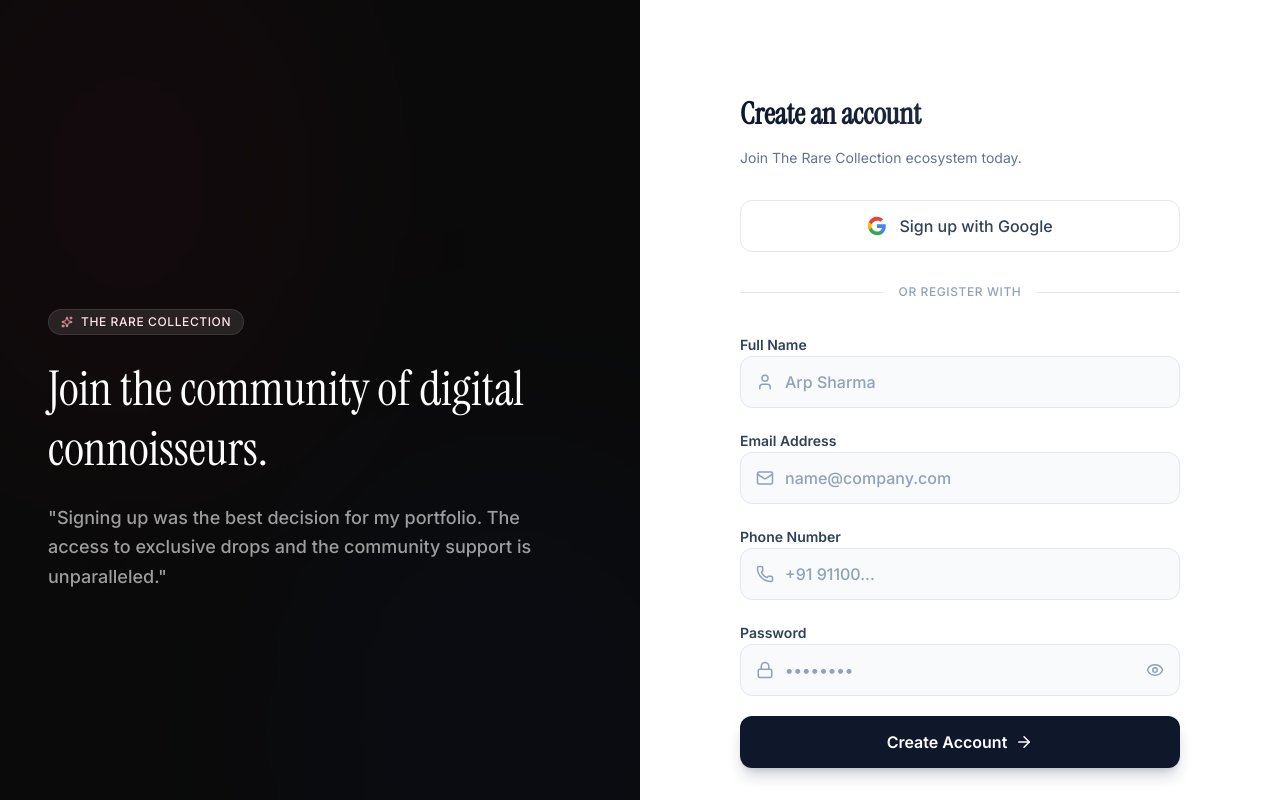
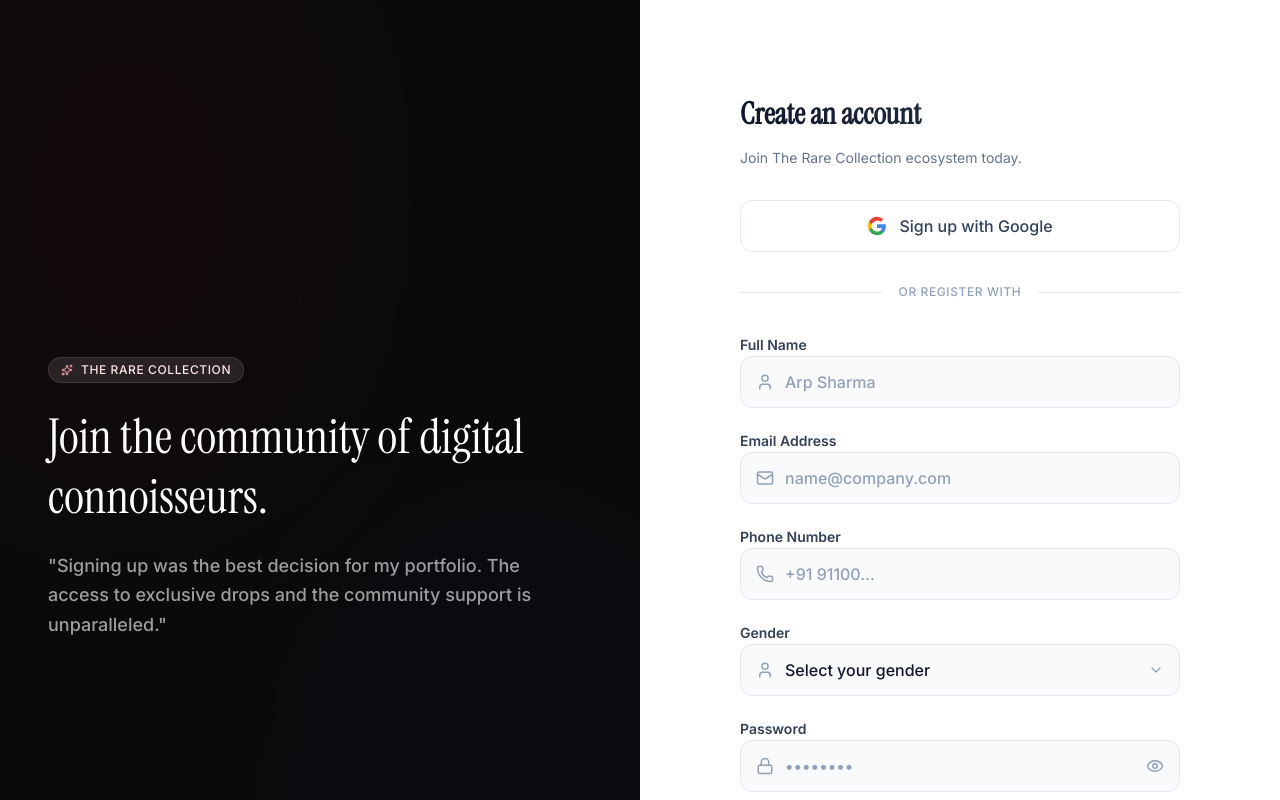
Before and after one commit to Sarthak4321/The-Rare-Collection, a Next.js app: page /auth/signup in a window 1280 px wide. Shown: the top 800 px of the page. Built offline with nearby package versions, Linux system fonts and the light colour scheme.

Commit message:
Update auth pages: apply theme colors to buttons and add gender field to signup

```diff
--- a/src/app/auth/login/page.tsx
+++ b/src/app/auth/login/page.tsx
@@ -166,7 +166,7 @@ export default function LoginPage() {
                             <button
                                 type="submit"
                                 disabled={isLoading}
-                                className="w-full h-[52px] bg-slate-900 text-white font-semibold rounded-xl hover:bg-black transition-all transform active:scale-[0.99] disabled:opacity-70 disabled:cursor-not-allowed flex items-center justify-center gap-2 shadow-lg shadow-slate-900/20"
+                                className="w-full h-[52px] bg-rose-600 text-white font-semibold rounded-xl hover:bg-rose-700 transition-all transform active:scale-[0.99] disabled:opacity-70 disabled:cursor-not-allowed flex items-center justify-center gap-2 shadow-lg shadow-rose-600/20"
                             >
                                 {isLoading ? (
                                     <Loader2 className="animate-spin" size={20} />
--- a/src/app/auth/signup/page.tsx
+++ b/src/app/auth/signup/page.tsx
@@ -3,7 +3,7 @@
 import React, { useState } from "react";
 import { motion } from "framer-motion";
 import Link from "next/link";
-import { Mail, Lock, Eye, EyeOff, ArrowRight, Loader2, Sparkles, User, Phone } from "lucide-react";
+import { Mail, Lock, Eye, EyeOff, ArrowRight, Loader2, Sparkles, User, Phone, ChevronDown } from "lucide-react";
 import Logo from "../../../components/Logo";
 
 export default function SignupPage() {
@@ -12,6 +12,7 @@ export default function SignupPage() {
     const [name, setName] = useState("");
     const [email, setEmail] = useState("");
     const [phone, setPhone] = useState("");
+    const [gender, setGender] = useState("");
     const [password, setPassword] = useState("");
 
     const handleSubmit = async (e: React.FormEvent) => {
@@ -163,6 +164,30 @@ export default function SignupPage() {
                             </div>
 
                             <div className="space-y-2">
+                                <label className="text-sm font-semibold text-slate-700" htmlFor="gender">Gender</label>
+                                <div className="relative group">
+                                    <div className="absolute left-4 top-1/2 -translate-y-1/2 text-slate-400 group-focus-within:text-slate-800 transition-colors pointer-events-none">
+                                        <User size={18} />
+                                    </div>
+                                    <select
+                                        id="gender"
+                                        value={gender}
+                                        onChange={(e) => setGender(e.target.value)}
+                                        required
+                                        className="w-full h-[52px] pl-11 pr-10 bg-slate-50 border border-slate-200 rounded-xl text-slate-900 placeholder:text-slate-400 focus:bg-white focus:border-slate-800 focus:ring-4 focus:ring-slate-100 transition-all outline-none font-medium appearance-none"
+                                    >
+                                        <option value="" disabled>Select your gender</option>
+                                        <option value="male">Male</option>
+                                        <option value="female">Female</option>
+                                        <option value="not_preferred">Not preferred</option>
+                                    </select>
+                                    <div className="absolute right-4 top-1/2 -translate-y-1/2 text-slate-400 pointer-events-none">
+                                        <ChevronDown size={16} />
+                                    </div>
+                                </div>
+                            </div>
+
+                            <div className="space-y-2">
                                 <label className="text-sm font-semibold text-slate-700" htmlFor="password">Password</label>
                                 <div className="relative group">
                                     <div className="absolute left-4 top-1/2 -translate-y-1/2 text-slate-400 group-focus-within:text-slate-800 transition-colors">
@@ -190,7 +215,7 @@ export default function SignupPage() {
                             <button
                                 type="submit"
                                 disabled={isLoading}
-                                className="w-full h-[52px] bg-slate-900 text-white font-semibold rounded-xl hover:bg-black transition-all transform active:scale-[0.99] disabled:opacity-70 disabled:cursor-not-allowed flex items-center justify-center gap-2 shadow-lg shadow-slate-900/20 mt-2"
+                                className="w-full h-[52px] bg-rose-600 text-white font-semibold rounded-xl hover:bg-rose-700 transition-all transform active:scale-[0.99] disabled:opacity-70 disabled:cursor-not-allowed flex items-center justify-center gap-2 shadow-lg shadow-rose-600/20 mt-2"
                             >
                                 {isLoading ? (
                                     <Loader2 className="animate-spin" size={20} />
```
